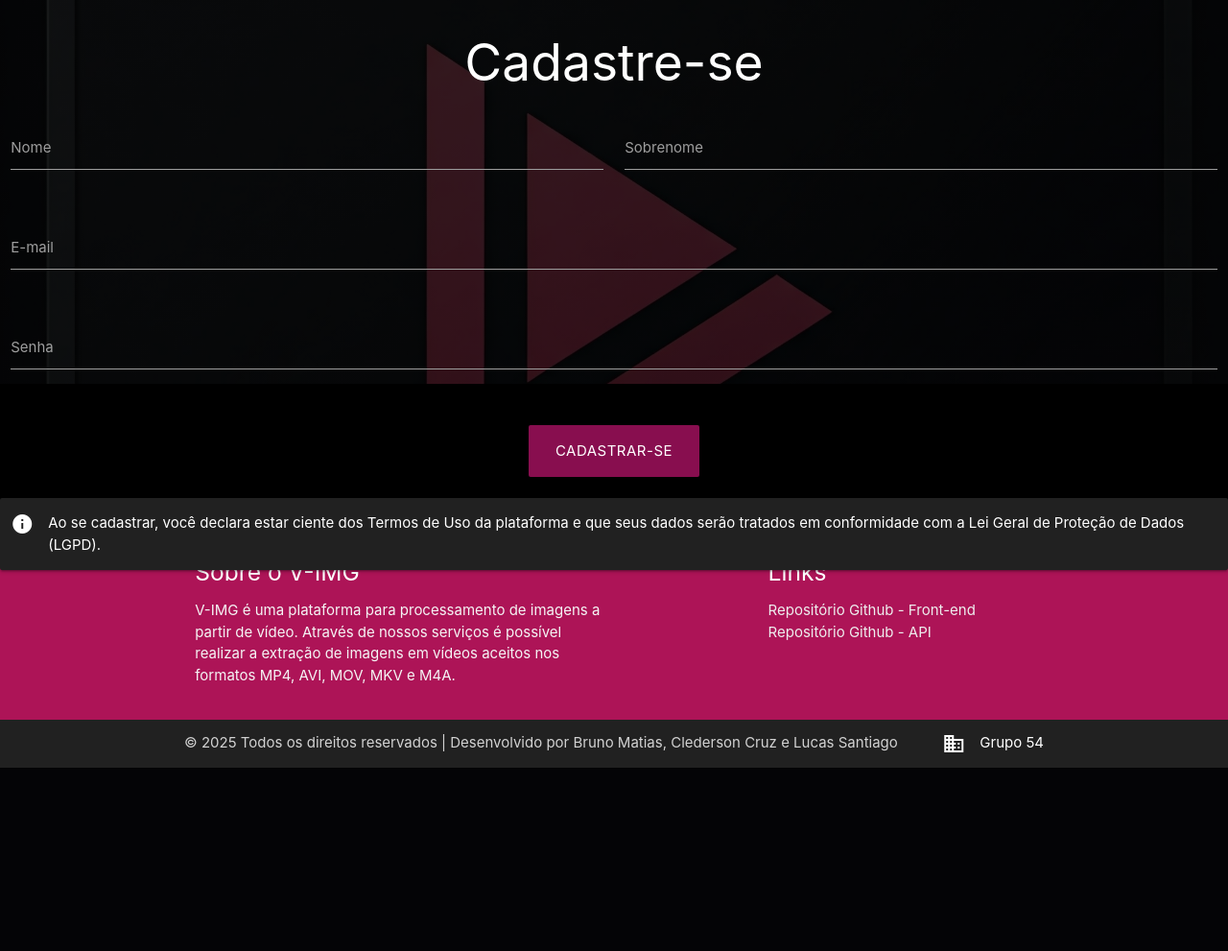
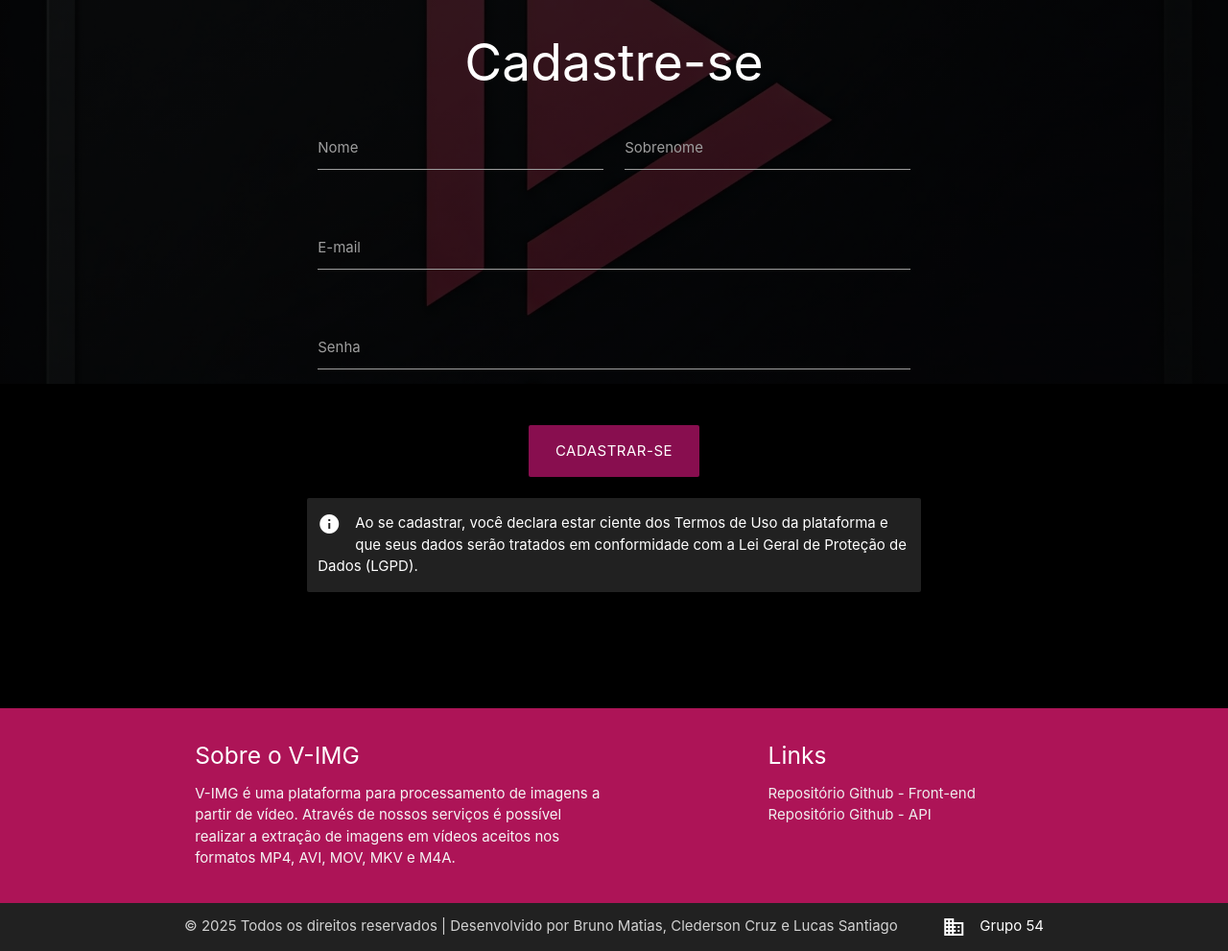
Before and after one commit to 6SOATGP54/hackathon-web, a Flask app: page /signup in a window 1280 px wide. Shown: the whole page at 96% size. Before the commit the page ends 800 px from the top, so only its background shows below. Run offline with Flask 3, Linux system fonts and the light colour scheme.

Commit message:
refactor: app as module with new signup layout

```diff
--- /dev/null
+++ b/run.py
@@ -0,0 +1,5 @@
+#!/usr/bin/env python3
+from vimg import app
+
+if __name__ == '__main__':
+    app.run(host='0.0.0.0', port=5000, debug=True)
--- a/templates/signup.html
+++ /dev/null
@@ -1,44 +0,0 @@
-{% extends 'base.html' %}
-
-{% block title %}V-IMG - Signup{% endblock %}
-
-{% block custom_main %}
-<div class="row">
-    <div class="col s12">
-        <h2 class="center">Cadastre-se</h2>
-    </div>
-    <form class="col s12">
-        <div class="row">
-            <div class="input-field col s6">
-                <input id="first_name" type="text" class="white-text validate">
-                <label for="first_name">Nome</label>
-            </div>
-            <div class="input-field col s6">
-                <input id="last_name" type="text" class="white-text validate">
-                <label for="last_name">Sobrenome</label>
-            </div>
-        </div>
-        <div class="row">
-            <div class="input-field col s12">
-                <input id="email" type="email" class="white-text validate">
-                <label for="email">E-mail</label>
-            </div>
-        </div>
-        <div class="row">
-            <div class="input-field col s12">
-                <input id="password" type="password" class="white-text validate">
-                <label for="password">Senha</label>
-            </div>
-        </div>
-        <div class="input-field col s12 center">
-            <button class="btn btn-large waves-effect waves-light pink darken-4" type="submit"
-                name="action">Cadastrar-se</button>
-        </div>
-    </form>
-    <div class="col s12 card grey darken-4">
-        <p><i class="material-icons left">info</i>Ao se cadastrar, você declara estar ciente dos Termos de Uso da
-            plataforma e que seus dados serão tratados em
-            conformidade com a Lei Geral de Proteção de Dados (LGPD).</p>
-    </div>
-</div>
-{% endblock %}
--- /dev/null
+++ b/vimg/__init__.py
@@ -0,0 +1,5 @@
+from flask import Flask
+
+app = Flask(__name__)
+
+from vimg import routes
--- a/app.py
+++ b/vimg/routes.py
@@ -1,7 +1,5 @@
-from flask import Flask
+from vimg import app
 from flask import render_template
-
-app = Flask(__name__)
 
 @app.route("/")
 def login():
--- a/templates/login.html
+++ b/vimg/templates/login.html
@@ -29,7 +29,7 @@
                     name="action">Login</button>
             </div>
             <div class="input-field col s12 center">
-                Não possui uma conta? <a href="/signup">Cadastre-se</a>
+                Não possui uma conta? <a href="{{ url_for('signup') }}">Cadastre-se</a>
             </div>
         </div>
     </form>
--- /dev/null
+++ b/vimg/templates/signup.html
@@ -0,0 +1,57 @@
+{% extends 'base.html' %}
+
+{% block title %}V-IMG - Signup{% endblock %}
+
+{% block custom_main %}
+<div class="row">
+    <div class="col l3 lx3 m1 s1"></div>
+    <div class="col l6 lx6 m11 s11">
+        <div class="row">
+            <div class="col s12">
+                <h2 class="center">Cadastre-se</h2>
+            </div>
+            <form class="col s12">
+                <div class="row">
+                    <div class="input-field col s6">
+                        <input id="first_name" type="text" class="white-text validate">
+                        <label for="first_name">Nome</label>
+                    </div>
+                    <div class="input-field col s6">
+                        <input id="last_name" type="text" class="white-text validate">
+                        <label for="last_name">Sobrenome</label>
+                    </div>
+                </div>
+                <div class="row">
+                    <div class="input-field col s12">
+                        <input id="email" type="email" class="white-text validate">
+                        <label for="email">E-mail</label>
+                    </div>
+                </div>
+                <div class="row">
+                    <div class="input-field col s12">
+                        <input id="password" type="password" class="white-text validate">
+                        <label for="password">Senha</label>
+                    </div>
+                </div>
+                <div class="input-field col s12 center">
+                    <button class="btn btn-large waves-effect waves-light pink darken-4" type="submit"
+                        name="action">Cadastrar-se</button>
+                </div>
+            </form>
+            <div class="col s12 card grey darken-4">
+                <p><i class="material-icons left">info</i>Ao se cadastrar, você declara estar ciente dos Termos de Uso
+                    da
+                    plataforma e que seus dados serão tratados em
+                    conformidade com a Lei Geral de Proteção de Dados (LGPD).</p>
+            </div>
+        </div>
+    </div>
+    <div class="col l1 lx1 m1 s1"></div>
+</div>
+{% endblock %}
+
+{% block main %}
+{% for i in range(15) %}
+<br>
+{% endfor %}
+{% endblock %}
```
Also changed, not shown: vimg/app.py (added), vimg/static/css/style.css (renamed from static/css/style.css), vimg/static/imgs/bg-body.jpeg (renamed from static/imgs/bg-body.jpeg), vimg/templates/base.html (renamed from templates/base.html), vimg/templates/upload.html (renamed from templates/upload.html).
